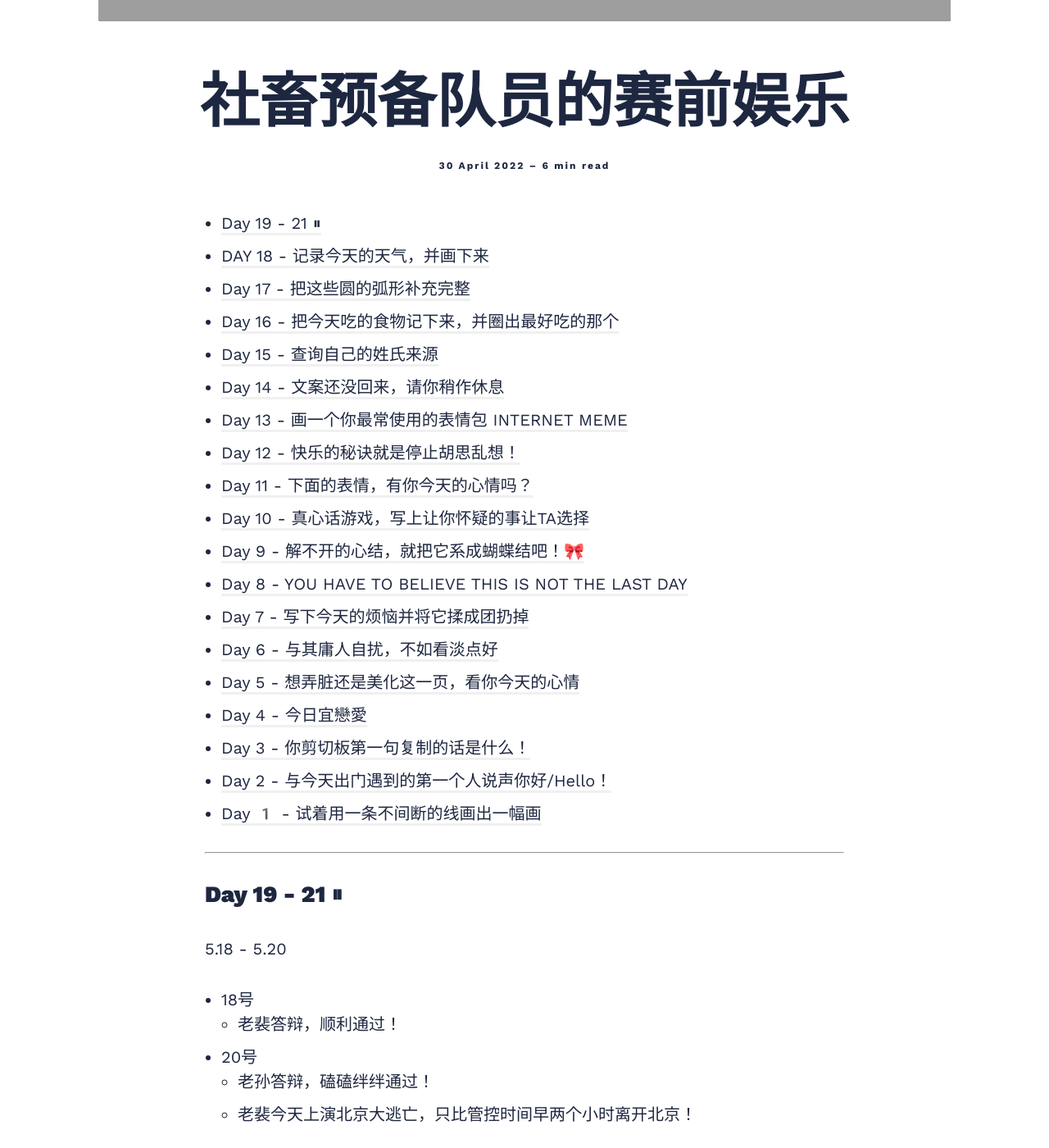
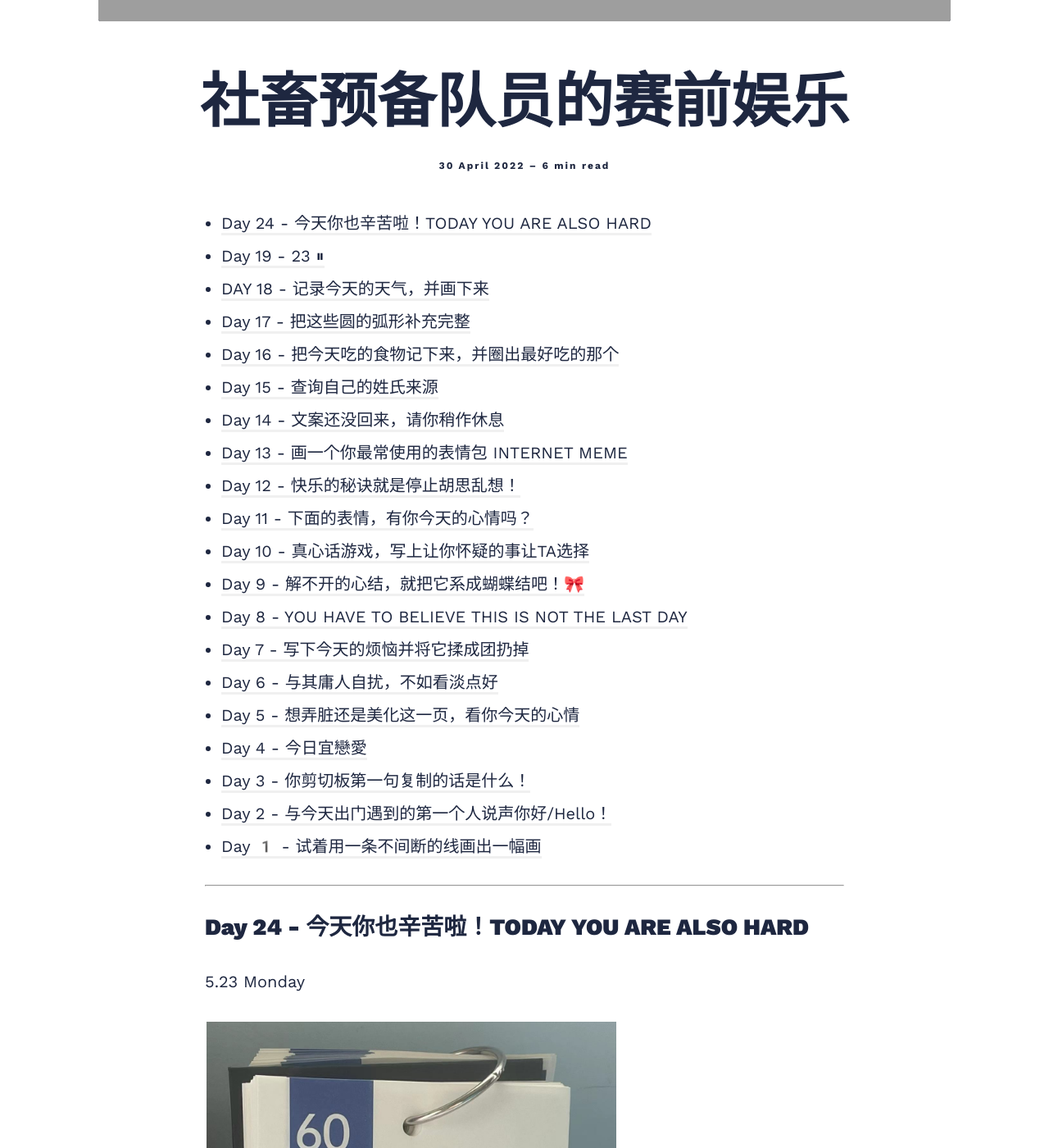
Before and after one commit to Ethel-yueying-sun/Ethel-yueying-sun.github.io, a Jekyll site: the page built from _posts/2022-04-25-Games.md, in a window 1280 px wide and 1400 px high, scrolled down 714 px. Shown: the whole window at 82% size. Built offline with Jekyll 4.4.1, drawn with Linux system fonts in a browser that asks for light colours; nearby versions of some CDN libraries; some of the changed text lies outside the part shown; grey boxes are pictures that could not be loaded.

Commit message:
Games day 24 commited

```diff
--- a/_posts/2022-04-25-Games.md
+++ b/_posts/2022-04-25-Games.md
@@ -7,7 +7,8 @@ image: "./images/2022/04/Games/cover.jpg"
 tags: [2022, pcy, life]
 ---
 
-- [Day 19 - 21 ⏸](#day-19---21-)
+- [Day 24 - 今天你也辛苦啦！TODAY YOU ARE ALSO HARD](#day-24---今天你也辛苦啦today-you-are-also-hard)
+- [Day 19 - 23 ⏸](#day-19---23-)
 - [DAY 18 - 记录今天的天气，并画下来](#day-18---记录今天的天气并画下来)
 - [Day 17 - 把这些圆的弧形补充完整](#day-17---把这些圆的弧形补充完整)
 - [Day 16 - 把今天吃的食物记下来，并圈出最好吃的那个](#day-16---把今天吃的食物记下来并圈出最好吃的那个)
@@ -29,7 +30,15 @@ tags: [2022, pcy, life]
 
 ---
 
-## Day 19 - 21 ⏸
+## Day 24 - 今天你也辛苦啦！TODAY YOU ARE ALSO HARD
+
+5.23 Monday
+
+<img src="/images/2022/04/Games/24-both.jpg" style="border:solid 1px 000;margin:2px;" width="500"/>
+
+今天都辛苦了！
+
+## Day 19 - 23 ⏸
 
 5.18 - 5.20
 
@@ -44,6 +53,8 @@ tags: [2022, pcy, life]
 ---
 
 ## DAY 18 - 记录今天的天气，并画下来
+
+5.17 Tuesday
 
 |SYY||PCY|
 |:---:|:---:|
```
Also changed, not shown: images/2022/04/Games/24-both.jpg (added).
